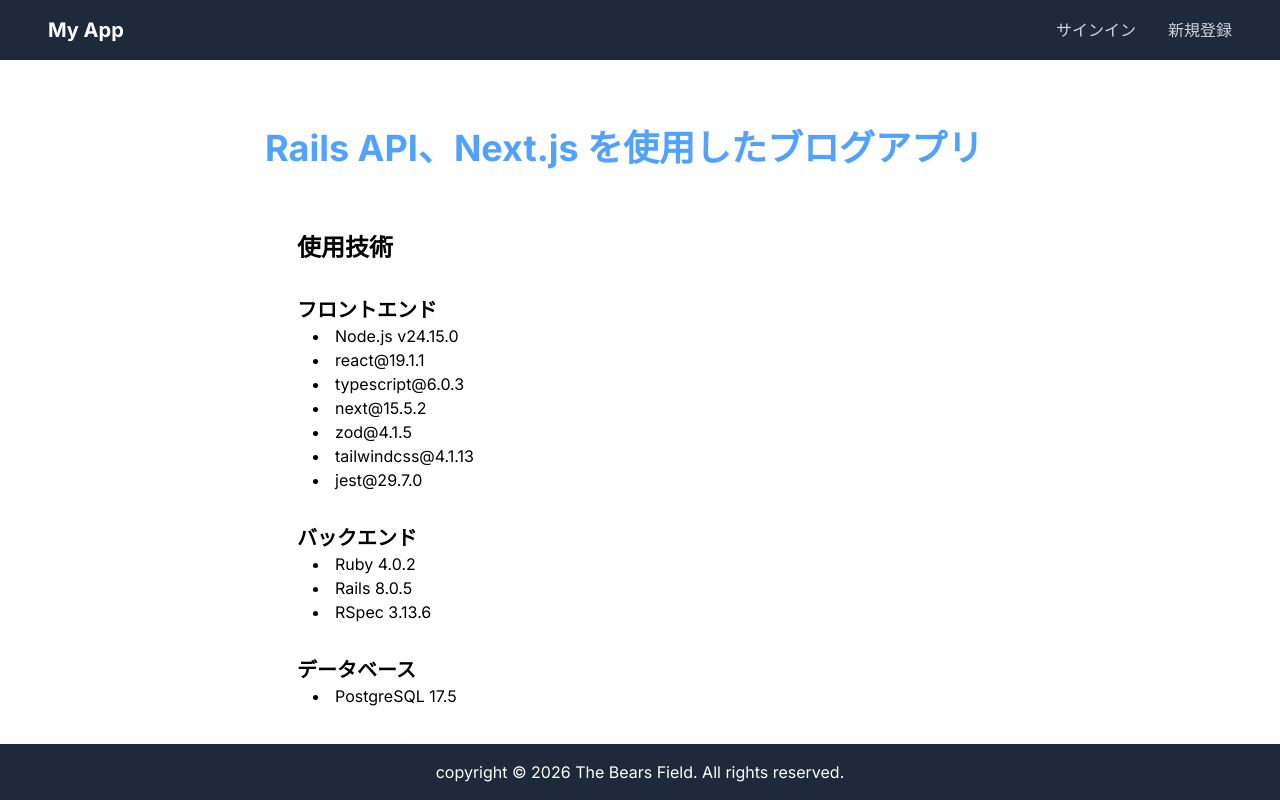
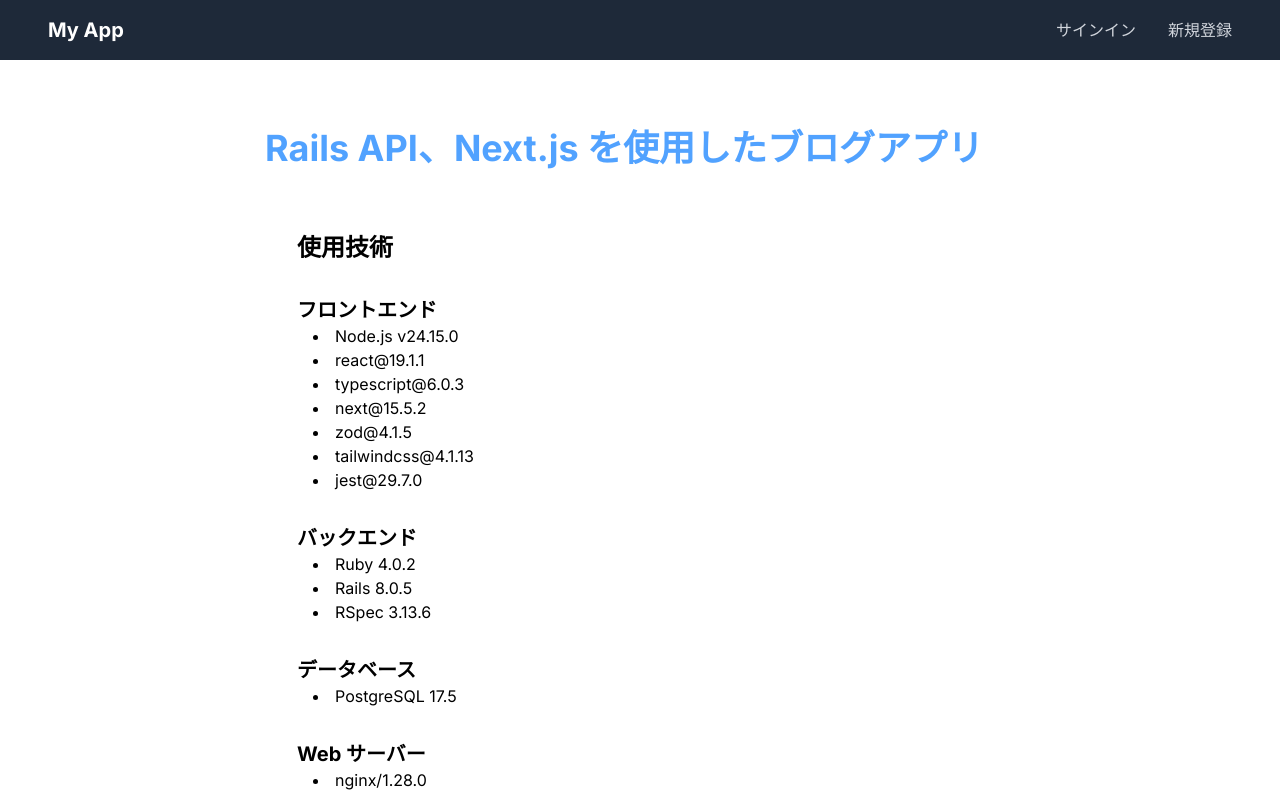
Before and after one commit to the-bears-field/nextjs_rails, a Next.js app in the folder frontend/: page / in a window 1280 px wide. Shown: the top 800 px of the page. Built offline with nearby package versions, Linux system fonts and the light colour scheme; no server answers.

Commit message:
style(frontend): フッターの要素固定を解除

```diff
--- a/frontend/src/components/footer/Footer.tsx
+++ b/frontend/src/components/footer/Footer.tsx
@@ -2,8 +2,8 @@ import { JSX } from "react";
 
 export function Footer(): JSX.Element {
   return (
-    <footer className="bg-gray-800 text-white fixed bottom-0 left-0 w-full p-4">
-      <div className="flex justify-center">
+    <footer className="bg-gray-800 w-full flex justify-center p-4 -mt-14">
+      <div className="text-gray-400">
         <p>copyright © 2026 The Bears Field. All rights reserved.</p>
       </div>
     </footer>
```
